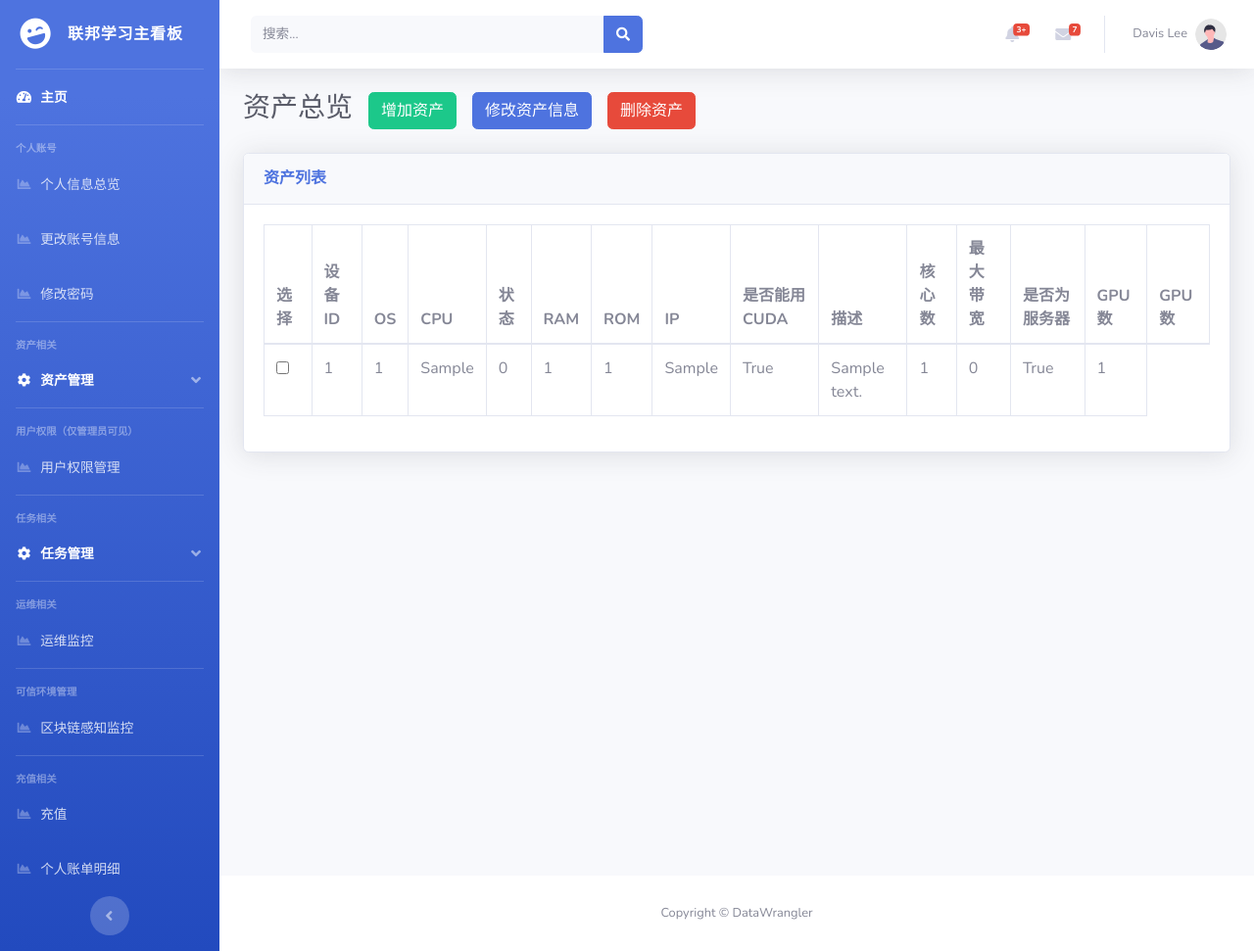
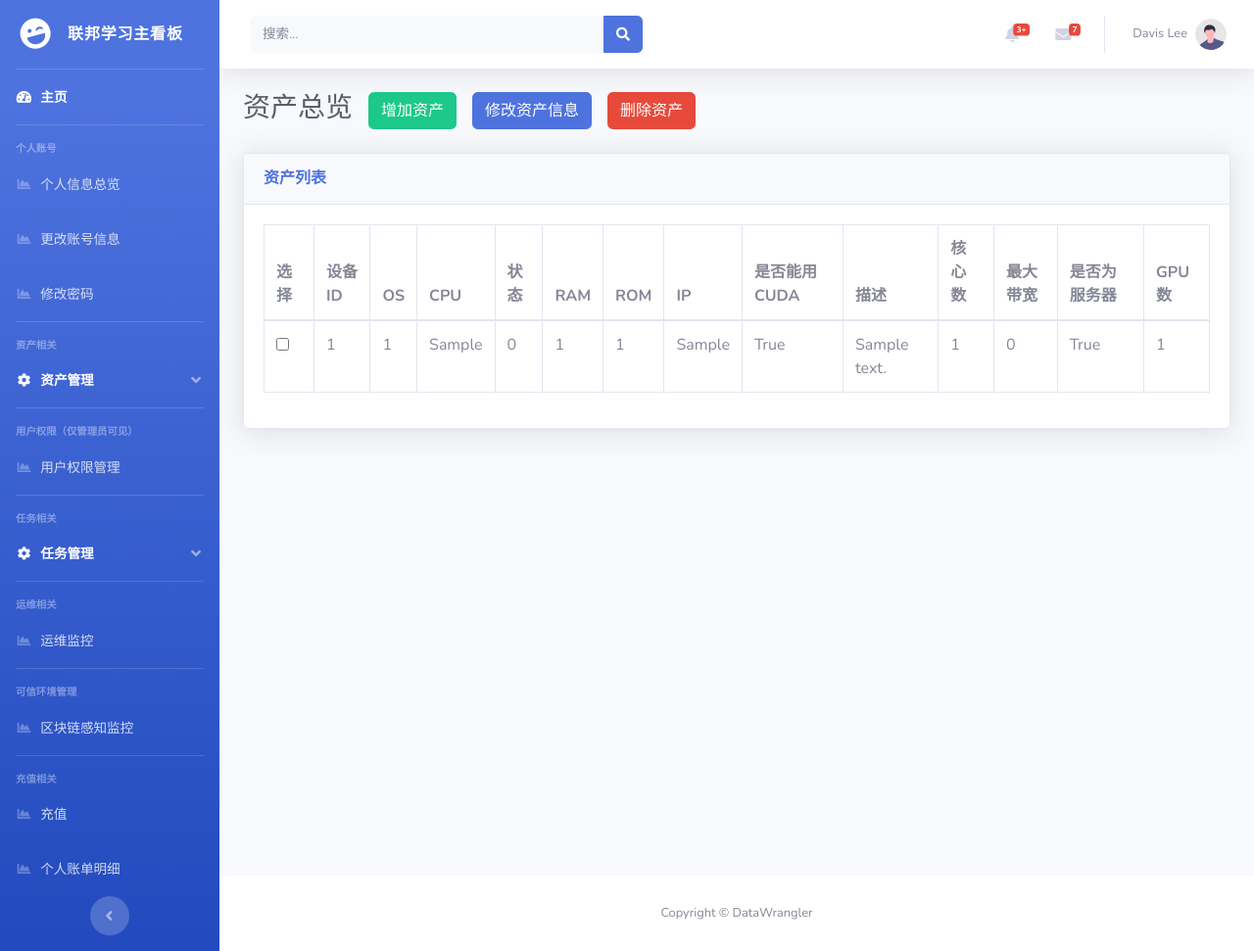
Before and after one commit to RoundedOrange/ProjectClient, a Django app: page /possession_show in a window 1280 px wide. Shown: the whole page at 98% size. Run offline with Django 3.2, Linux system fonts and the light colour scheme; tables that the repository leaves empty hold one stand-in row (values such as "Sample post"); some libraries are stand-ins or nearby versions.

Commit message:
Update possession_show.html

```diff
--- a/Client/Dashboard/templates/possession_show.html
+++ b/Client/Dashboard/templates/possession_show.html
@@ -416,7 +416,6 @@
                                             <th>最大带宽</th>
                                             <th>是否为服务器</th>
                                             <th>GPU数</th>
-                                            <th>GPU数</th>
                                         </tr>
                                     </thead>
                                     <tbody>
```
